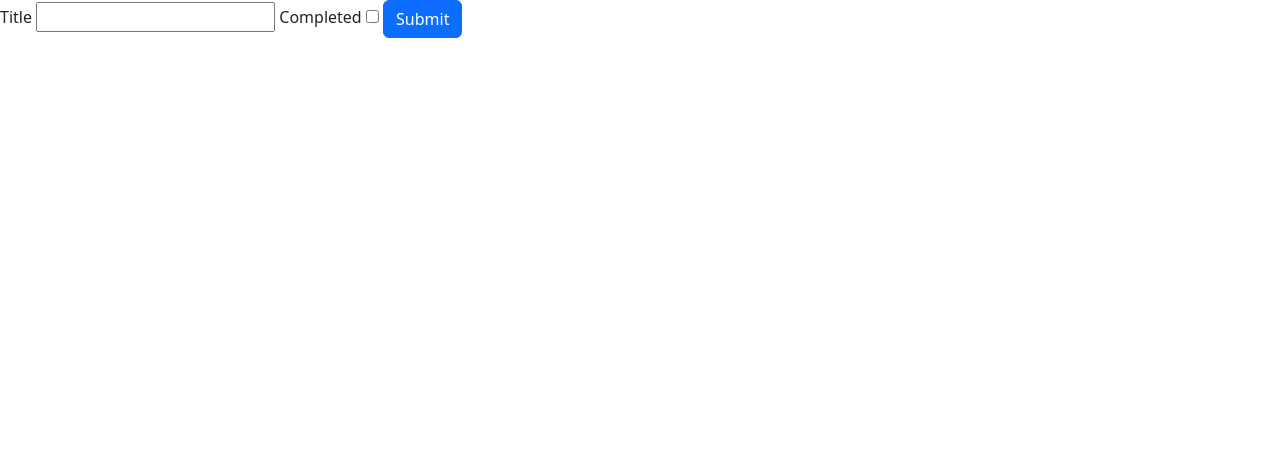
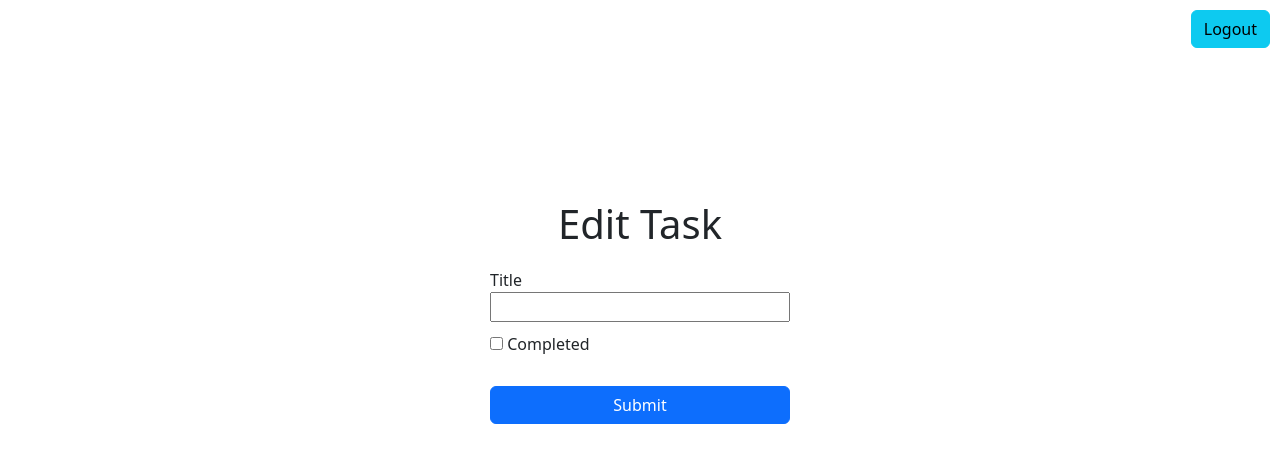
Before and after one commit to Pascal1414/M294-Leistungsbeurteilung, a plain HTML site: page task.html in a window 1280 px wide. Drawn offline with nearby package versions, Linux system fonts and the light colour scheme; no server answers.

Commit message:
update styles

```diff
--- a/main.css
+++ b/main.css
@@ -7,10 +7,61 @@
     margin-right: auto;
 }
 
+h1 {
+    font-size: 60px;
+    text-align: center;
+    margin-bottom: 20px;
+}
+
+#feedback-container {
+    width: 300px;
+    margin-left: auto;
+    margin-right: auto;
+    text-align: center;
+    margin-top: 10px;
+    border-radius: 10px;
+    padding: 5px;
+}
+
 #task-list {
     display: grid;
     display: grid;
-    grid-template-columns: repeat(3, 1fr);
+    grid-template-columns: 0.15fr repeat(1, 1fr) 0.4fr;
     grid-column-gap: 10px;
     grid-row-gap: 10px;
+    padding: 40px;
 }
+
+.checkbox {
+    width: 20px;
+}
+
+.task-title {
+    text-align: left;
+    margin-top: auto;
+    margin-bottom: auto;
+    text-decoration: none;
+    font-size: 20px;
+}
+
+.form-group {
+    display: flex;
+    flex-direction: row;
+}
+
+.btn-submit {
+    margin-left: 5px;
+}
+
+#taskname {
+    margin-top: auto;
+    margin-bottom: auto;
+    height: 37.6px;
+    width: -moz-available;
+}
+
+.btn-logout {
+    position: absolute;
+    top: 10px;
+    right: 10px;
+}
--- /dev/null
+++ b/task.css
@@ -0,0 +1,34 @@
+.form {
+    display: flex;
+    flex-direction: column;
+    width: 300px;
+    margin-left: auto;
+    margin-right: auto;
+    margin-top: 200px;
+}
+
+.response {
+    width: 300px;
+    margin-left: auto;
+    margin-right: auto;
+    text-align: center;
+    margin-top: 10px;
+    margin-bottom: 10px;
+    border-radius: 10px;
+    padding: 5px;
+}
+
+h1 {
+    text-align: center;
+    margin-bottom: 20px;
+}
+
+.margin-bottom {
+    margin-bottom: 10px;
+}
+
+.btn-logout {
+    position: absolute;
+    top: 10px;
+    right: 10px;
+}
--- a/task.html
+++ b/task.html
@@ -7,22 +7,27 @@
     <meta name="viewport" content="width=device-width, initial-scale=1.0">
     <link href="https://cdn.jsdelivr.net/npm/bootstrap@5.2.1/dist/css/bootstrap.min.css" rel="stylesheet" integrity="sha384-iYQeCzEYFbKjA/T2uDLTpkwGzCiq6soy8tYaI1GyVh/UjpbCx/TYkiZhlZB6+fzT" crossorigin="anonymous">
     <script src="https://cdn.jsdelivr.net/npm/bootstrap@5.2.1/dist/js/bootstrap.bundle.min.js"></script>
+    <link href="task.css" rel="stylesheet">
+
     <title>Task</title>
 </head>
 
 <body>
-    <form onsubmit="submitForm(event)">
+    <button class="btn-logout btn btn-info" onclick="logout()">Logout</button>
+
+    <form class="form" onsubmit="submitForm(event)">
+        <h1>Edit Task</h1>
         <label for="title">Title</label>
-        <input id="title" name="title" required/>
-
-        <label for="completed">Completed</label>
-        <input id="completed" name="completed" type="checkbox">
+        <input class="margin-bottom" id="title" name="title" required/>
+        <div>
+            <input id="completed" name="completed" type="checkbox">
+            <label for="completed">Completed</label>
+        </div>
+        <div id="response" class="response"> </div>
         <button class="btn btn-primary">Submit</button>
     </form>
 
-    <div id="response">
 
-    </div>
 
 
     <script>
@@ -84,6 +89,13 @@
             respondToUser(true, "Task updated")
         }
 
+        function logout() {
+
+            localStorage.setItem("token", "")
+
+            window.location.href = "/login.html";
+        }
+
         function updateUI(task) {
             document.getElementById("title").value = task.title;
 
```
Also changed, not shown: index.html (+18 -3 lines).
